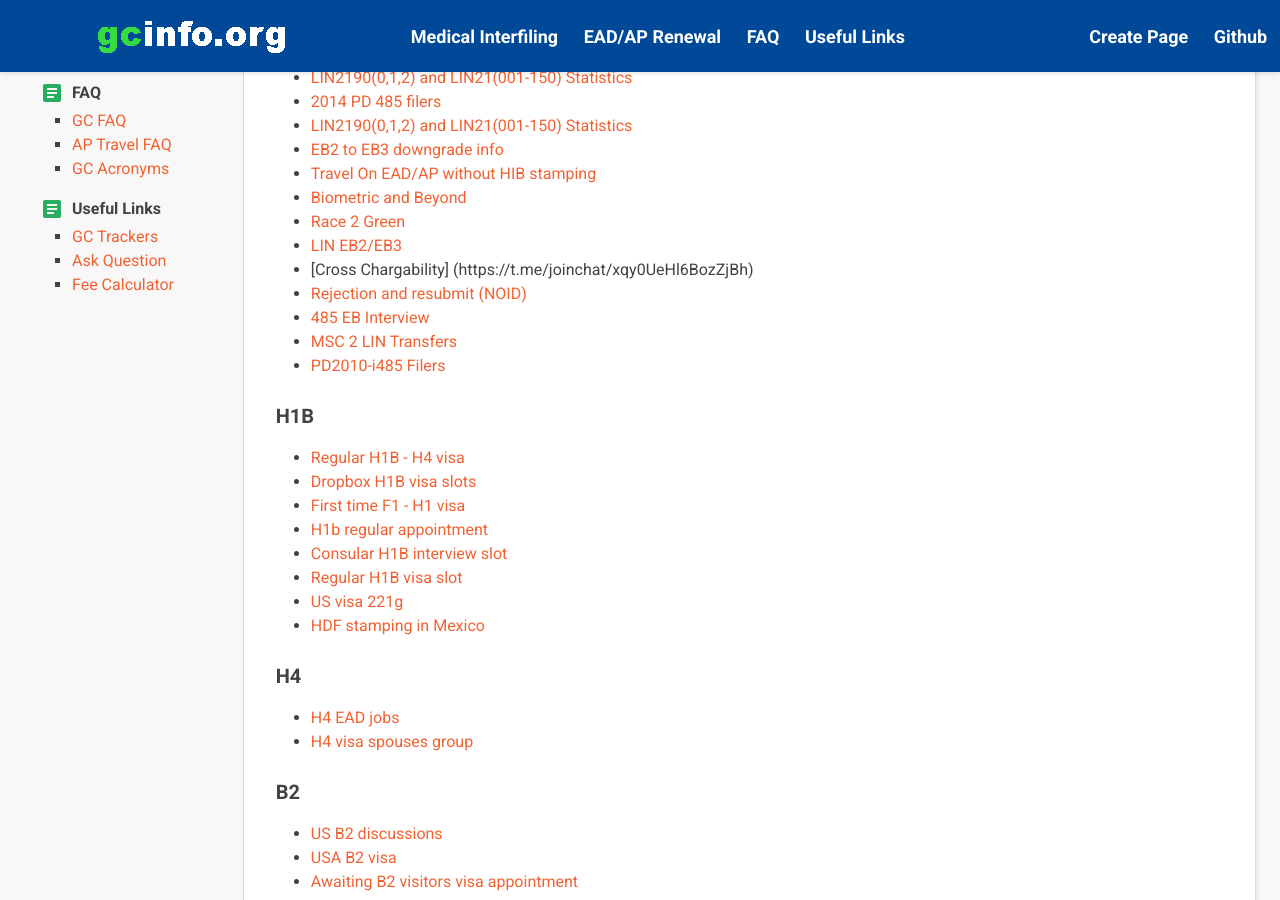
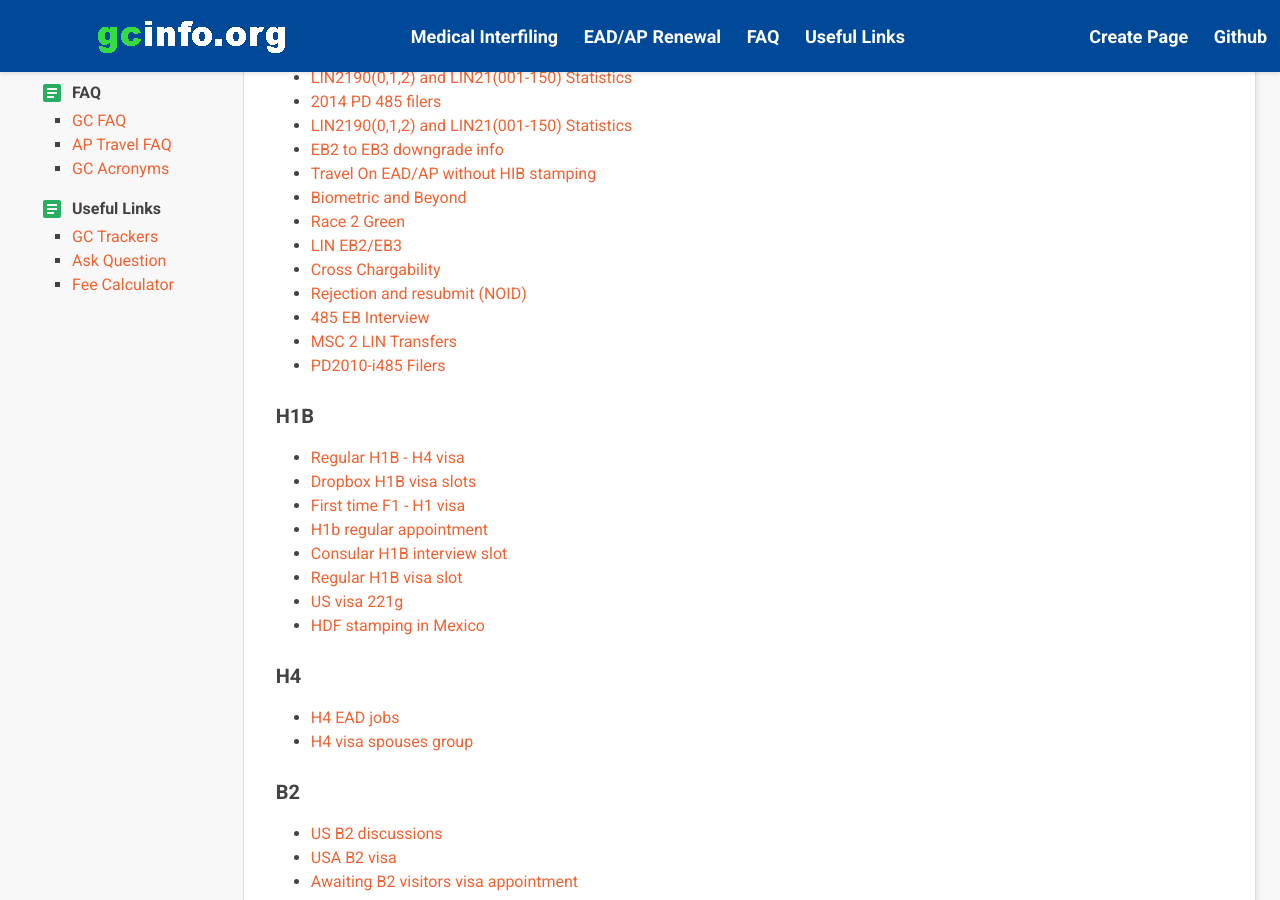
Before and after one commit to gcinfo-org/gcinfo.org, a Jekyll site: the page built from kb/useful-links/need-help.md, in a window 1280 px wide and 900 px high, scrolled down 415 px. Built offline with Jekyll 4.4.1, drawn with Linux system fonts in a browser that asks for light colours; Markdown is read by kramdown in place of the engine named in the settings; part of the change alters nothing that is shown.

Commit message:
Add files via upload

```diff
--- a/_config.yml
+++ b/_config.yml
@@ -8,6 +8,12 @@ exclude: [vendor]
 # Build settings
 markdown: CommonMarkGhPages
 highlighter: rouge
+
+plugins:
+  - jekyll-mentions
+  - jekyll-redirect-from
+  - jekyll-seo-tag
+  - jekyll-sitemap
 
 # Menu layout
 nav:
--- a/kb/useful-links/need-help.md
+++ b/kb/useful-links/need-help.md
@@ -21,7 +21,7 @@ You can join below Telegram groups or forums if you need any more help.
 - [Biometric and Beyond]( https://t.me/biometricgroup)
 - [Race 2 Green]( https://t.me/joinchat/8GaGeS4eWzA4MDYx)
 - [LIN EB2/EB3 ]( https://t.me/joinchat/z08CQZvm11oyNDRh)
-- [Cross Chargability] (https://t.me/joinchat/xqy0UeHl6BozZjBh)
+- [Cross Chargability](https://t.me/joinchat/xqy0UeHl6BozZjBh)
 - [Rejection and resubmit (NOID)]( https://t.me/joinchat/HM8DjBKKigeTRMJf)
 - [485 EB Interview]( https://t.me/joinchat/Bm1M73rDbVY0Y2Qx)
 - [MSC 2 LIN Transfers]( https://t.me/ms2ln)
```
